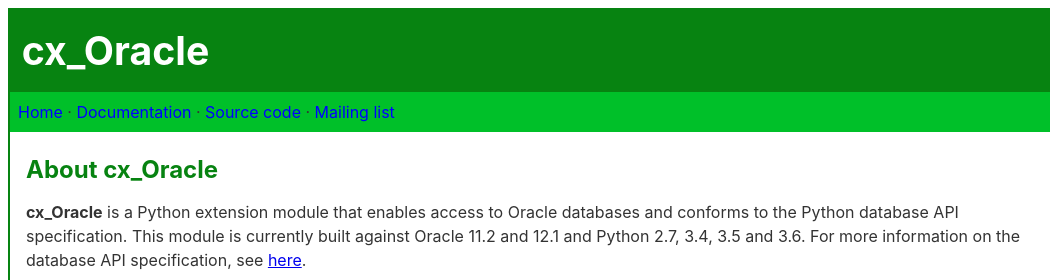
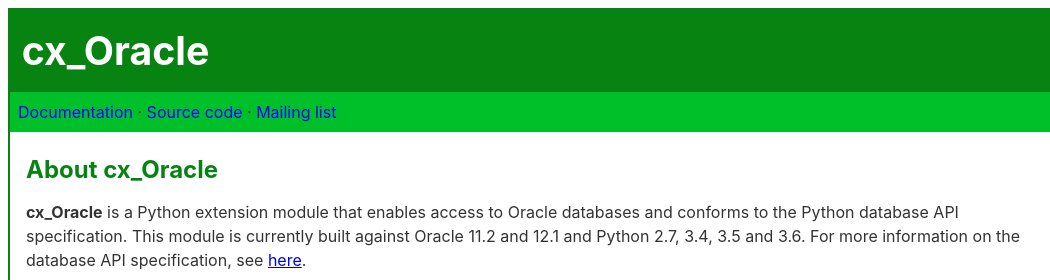
Before and after one commit to oracle/python-cx_Oracle, a plain HTML site: page index.html in a window 1280 px wide. Shown: the top 280 px of the page, 0-1050 px from the left. Drawn offline with Linux system fonts and the light colour scheme.

Commit message:
Removed unnecessary Home link.

```diff
--- a/index.html
+++ b/index.html
@@ -13,7 +13,6 @@
     <h1>cx_Oracle</h1>
 </div>
 <div id="menu">
-    <a href="index.html">Home</a> ·
     <a href="http://cx-oracle.readthedocs.io/en/latest/index.html">Documentation</a> ·
     <a href="https://github.com/oracle/python-cx_Oracle">Source code</a> ·
     <a href="http://lists.sourceforge.net/lists/listinfo/cx-oracle-users">Mailing list</a>
```
